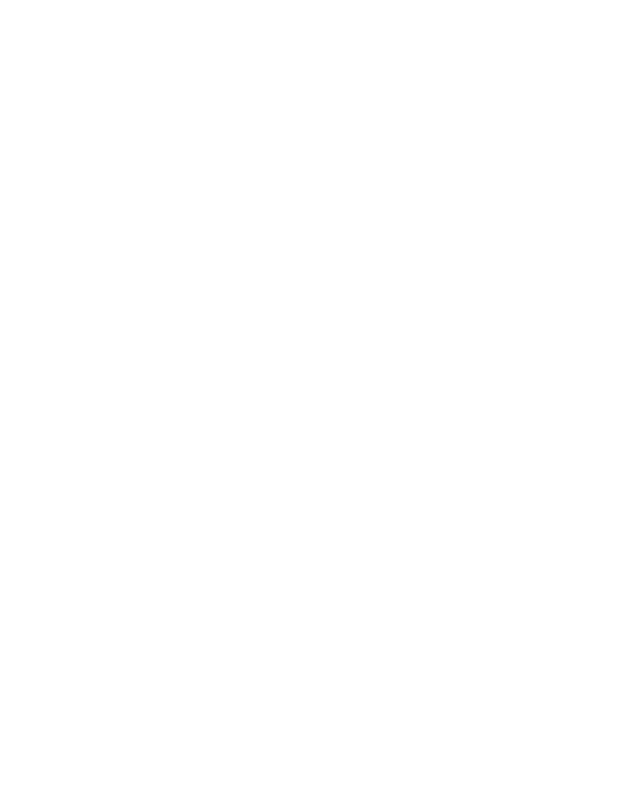
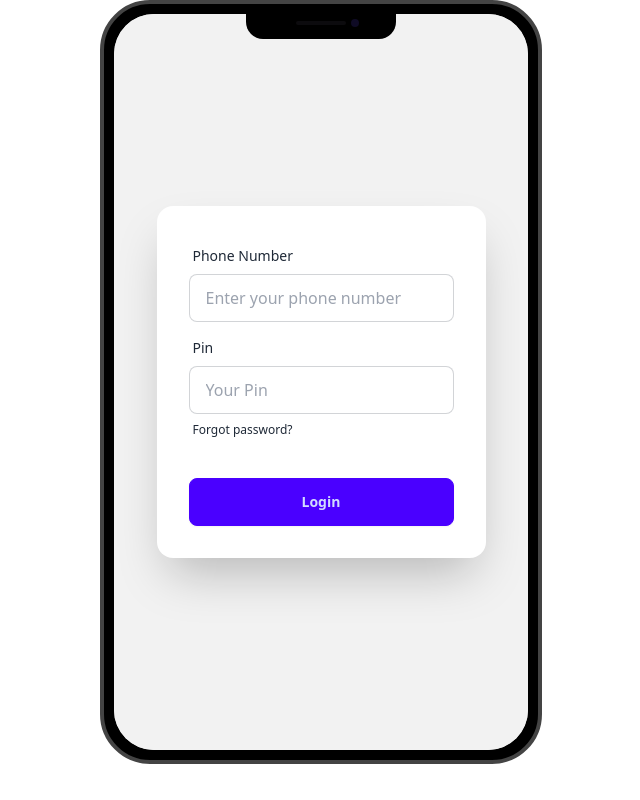
Before and after one commit to webdevelopement01/payoo, a plain HTML site: page index.html in a window 1280 px wide. Shown: the whole page, without its empty margins (319-959 px from the left). Drawn offline with nearby package versions, Linux system fonts and the light colour scheme.

Commit message:
simple login handler and prevent default

```diff
--- a/index.html
+++ b/index.html
@@ -4,8 +4,48 @@
     <meta charset="UTF-8">
     <meta name="viewport" content="width=device-width, initial-scale=1.0">
     <title>Payoo MFT</title>
+    <link href="https://cdn.jsdelivr.net/npm/daisyui@4.12.10/dist/full.min.css" rel="stylesheet" type="text/css" />
+    <script src="https://cdn.tailwindcss.com"></script>
 </head>
 <body>
+    <main class="flex justify-center">
+        <div class="mockup-phone">
+            <div class="camera"></div>
+            <div class="display">
+              <div class="artboard artboard-demo phone-3">
+                <!--Login Section -->
+                <div class="hero bg-base-200 min-h-screen">
+                    <div class="hero-content flex-col">
 
+                      <div class="card bg-base-100 w-full max-w-sm shrink-0 shadow-2xl">
+                        <form class="card-body">
+                          <div class="form-control">
+                            <label class="label">
+                              <span class="label-text">Phone Number</span>
+                            </label>
+                            <input id="phone-number" type="text" placeholder="Enter your phone number" class="input input-bordered" required />
+                          </div>
+                          <div class="form-control">
+                            <label class="label">
+                              <span class="label-text">Pin</span>
+                            </label>
+                            <input type="password" placeholder="Your Pin" class="input input-bordered" autocomplete="off" required />
+                            <label class="label">
+                              <a href="#" class="label-text-alt link link-hover">Forgot password?</a>
+                            </label>
+                          </div>
+                          <div class="form-control mt-6">
+                            <button id="button-login" class="btn btn-primary">Login</button>
+                          </div>
+                        </form>
+                      </div>
+                    </div>
+                  </div>
+              </div>
+            </div>
+          </div>
+    </main>
+
+    <script src="js/login.js"></script>
 </body>
 </html>
--- /dev/null
+++ b/js/login.js
@@ -0,0 +1,18 @@
+
+//
+
+//search: form submit reloading the page
+
+//step 2: set event handler
+document.getElementById('button-login')
+         // step -2: Prevent default behavior (prevent reloading browser)
+        .addEventListener('click', function(event){
+            event.preventDefault(); //
+            console.log('login button click');
+
+            // step -3: get hte phone number
+            const phoneNumber = document.getElementById('phone-number').value;
+            console.log(phoneNumber);
+
+
+})
--- /dev/null
+++ b/tailwind.config.js
@@ -0,0 +1,8 @@
+/** @type {import('tailwindcss').Config} */
+module.exports = {
+    content: ["./src/**/*.{html,js}"],
+    theme: {
+      extend: {},
+    },
+    plugins: [],
+  }
```
